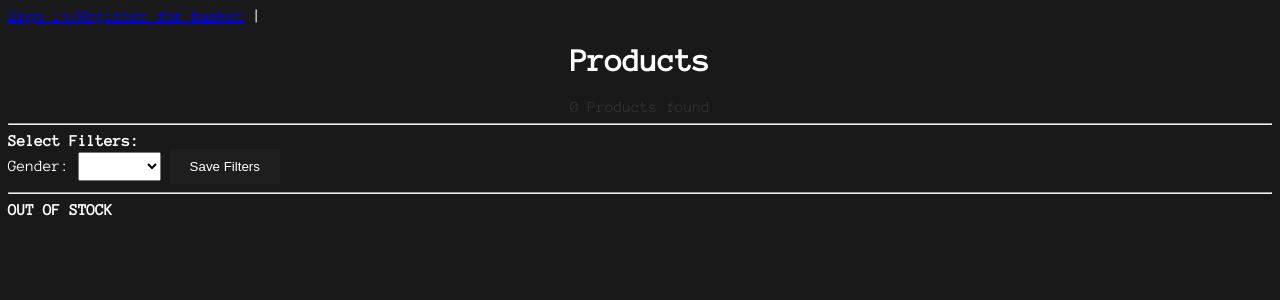
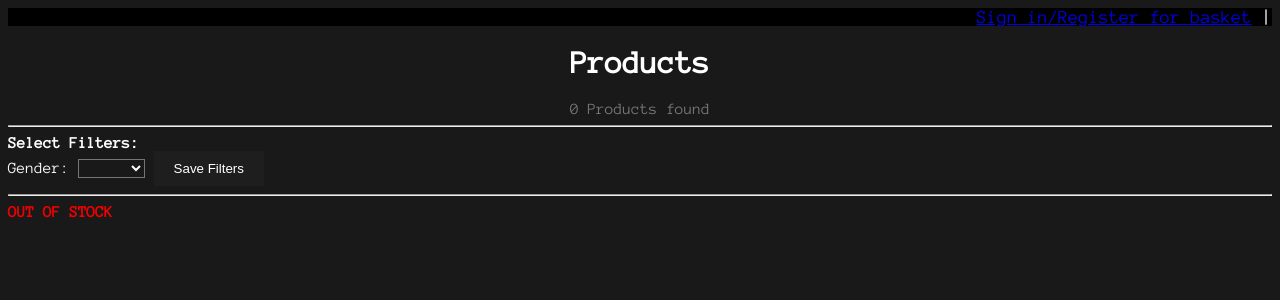
Before and after one commit to maxc-dev/ClothingWebsite, a PHP site: page /products.php in a window 1280 px wide. Shown: the top 300 px of the page. Run offline with PHP 8.4, Linux system fonts and the light colour scheme; data that the repository does not hold is empty.

Commit message:
Add files via upload

```diff
--- a/css/main.css
+++ b/css/main.css
@@ -24,21 +24,19 @@ button {
 }
 
 select {
-  padding: 5px 8px;
+  background-color: rgb(25, 25, 25);
+  color: rgb(255, 255, 255);
   text-align: left;
   display: inline-block;
 }
 
 input[type=submit] {
-  background-color: rgb(50, 50, 50);
+  background-color: black;
   border: none;
-  width: 100%;
-  color: rgb(240, 240, 240);
-  padding: 15px 32px;
+  color: white;
+  padding: 2px 4px;
   text-align: center;
-  text-decoration: none;
   display: inline-block;
-  font-size: 15px;
 }
 
 input[type=submit]:hover {
@@ -51,7 +49,33 @@ input[type=text]:hover {
 
 #product-count {
   text-align: center;
-  color: rgb(50, 50, 50);
+  color: rgb(120, 120, 120);
+}
+
+.top-bar {
+  width: 100%;
+  text-align: right;
+  display:block;
+  font-size: 14pt;
+  background-color: black;
+}
+
+.red {
+  color: rgb(240, 0, 0);
+}
+
+.notif {
+  width: 100%;
+  display:block;
+  text-align: center;
+}
+
+#good {
+background-color: rgb(0, 100, 0);
+}
+
+#bad {
+  background-color: rgb(200, 0, 0);
 }
 
 .item-wrapper {
```
Lines whose indentation alone changed are shown as unchanged.
